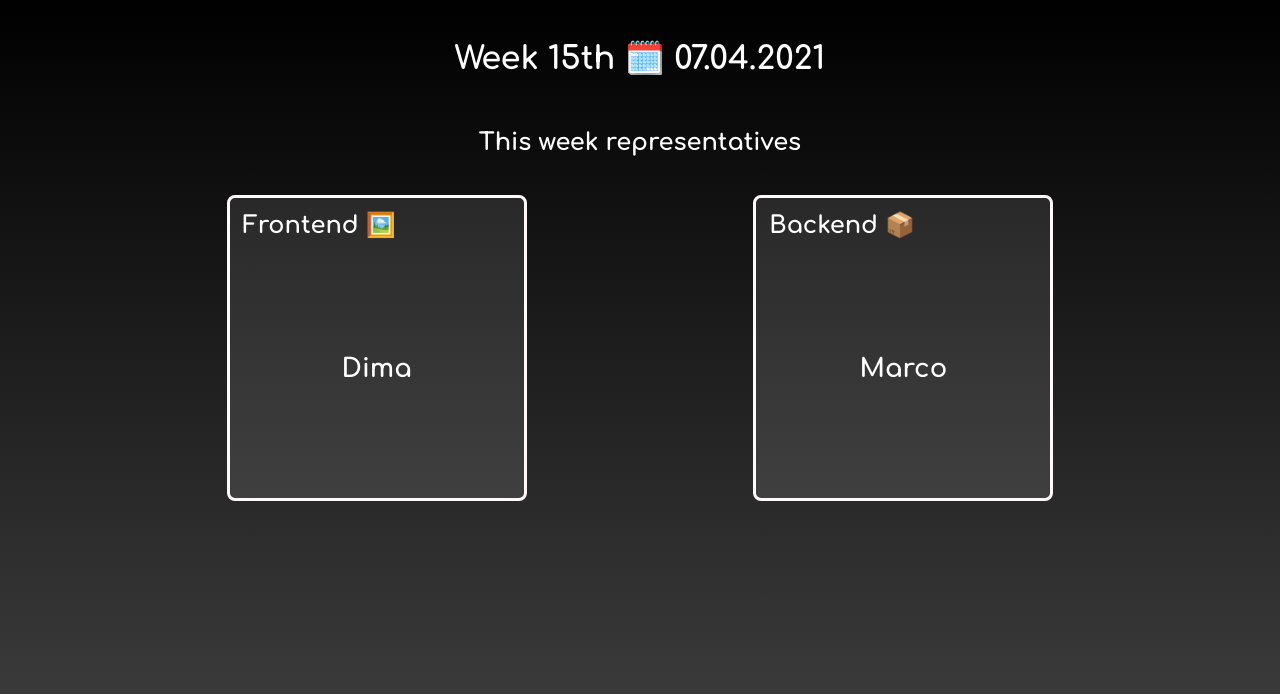
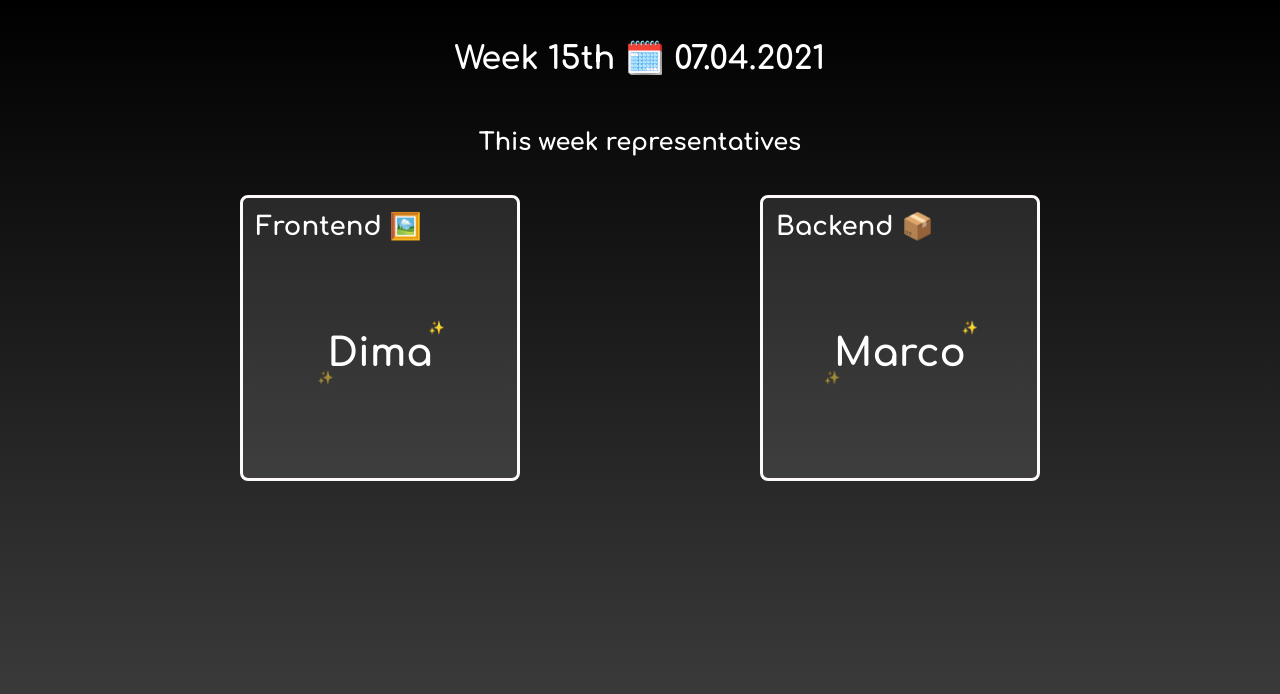
Before and after one commit to LeoSL/you-are-next, a React (Create React App) app: page / in a window 1280 px wide. Shown: the top 694 px of the page. Built offline with nearby package versions, Linux system fonts and the light colour scheme.

Commit message:
feat: change title & add some fancy animation

```diff
--- a/public/index.html
+++ b/public/index.html
@@ -11,7 +11,7 @@
     />
     <link rel="apple-touch-icon" href="%PUBLIC_URL%/logo192.png" />
     <link rel="manifest" href="%PUBLIC_URL%/manifest.json" />
-    <title>Fish Bowl Representatives</title>
+    <title>You are next 🐟</title>
     <link rel="preconnect" href="https://fonts.gstatic.com">
     <link href="https://fonts.googleapis.com/css2?family=Comfortaa:wght@400;700&display=swap" rel="stylesheet">
   </head>
--- a/src/App.css
+++ b/src/App.css
@@ -1,16 +1,5 @@
 html {
   min-height: 100%;
-}
-
-.Background {
-  /* background-color: #282c34; */
-  min-height: 45vh;
-  display: flex;
-  flex-direction: column;
-  align-items: center;
-  justify-content: center;
-  font-size: calc(10px + 2vmin);
-  color: white;
 }
 
 .header {
@@ -38,35 +27,5 @@ html {
 }
 
 .col {
-  flex: 0 0 300px;
+  flex: 0 0 280px;
 }
-
-.card {
-  position: relative;
-  padding-bottom: 100%;
-  border: 3px solid snow;
-  border-radius: 8px;
-  background-color: rgba(255, 255, 255, .1);
-}
-
-.card__content {
-  position: absolute;
-  top: 0;
-  left: 0;
-  width: 100%;
-  height: 100%;
-  display: flex;
-  flex-direction: column;
-  padding: 1rem;
-}
-
-.card__label {
-  margin: 0 0 1rem;
-}
-
-.card__title {
-  margin: auto 0;
-  text-align: center;
-  font-size: 2rem;
-  font-weight: 700;
-}
--- a/src/App.js
+++ b/src/App.js
@@ -1,6 +1,9 @@
+import "./App.css";
+
 import dayjs from "dayjs";
 import weekOfYear from "dayjs/plugin/weekOfYear";
-import "./App.css";
+
+import PersonCard from "./components/PersonCard";
 
 const FIRST_WEEK = 15;
 
@@ -14,7 +17,7 @@ function App() {
   const backendIndexes = Object.keys(backendQueue);
 
   const thisWeek = dayjs().week();
-  const thisDay = dayjs().format('DD.MM.YYYY');
+  const thisDay = dayjs().format("DD.MM.YYYY");
 
   let frontendCurrentWeek = thisWeek;
   let backendCurrentWeek = thisWeek;
@@ -40,24 +43,10 @@ function App() {
         <h2 className="main-wrapper__subtitle">This week representatives</h2>
         <div className="row">
           <div className="col">
-            <div className="card">
-              <div className="card__content">
-                <h2 className="card__label">Frontend 🖼️</h2>
-                <div className="card__title">
-                  {frontendPerson}
-                </div>
-              </div>
-            </div>
+            <PersonCard title="Frontend 🖼️" personName={frontendPerson} />
           </div>
           <div className="col">
-            <div className="card">
-              <div className="card__content">
-                <h2 className="card__label">Backend 📦</h2>
-                <div className="card__title">
-                  {backendPerson}
-                </div>
-              </div>
-            </div>
+            <PersonCard title="Backend 📦" personName={backendPerson} />
           </div>
         </div>
       </main>
--- /dev/null
+++ b/src/components/PersonCard.css
@@ -0,0 +1,66 @@
+.card {
+  position: relative;
+  margin-bottom: 1rem;
+  padding-bottom: 100%;
+  border: 3px solid snow;
+  border-radius: 8px;
+  background-color: rgba(255, 255, 255, .1);
+}
+
+.card__content {
+  position: absolute;
+  top: 0;
+  left: 0;
+  width: 100%;
+  height: 100%;
+  display: flex;
+  flex-direction: column;
+  padding: 1rem;
+}
+
+.card__label {
+  margin: 0;
+  font-size: 2rem;
+}
+
+.card__title {
+  margin: auto 0;
+  text-align: center;
+  font-size: 3rem;
+  font-weight: 700;
+}
+
+.card__title span {
+  position: relative;
+}
+
+.card__title span::before,
+.card__title span::after {
+  position: absolute;
+  content: '✨';
+  font-size: 1rem;
+  animation: spark 2s infinite ease-in-out forwards;
+}
+
+.card__title span::before {
+  bottom: -10px;
+  left: -10px;
+}
+
+.card__title span::after {
+  top: -12px;
+  right: -12px;
+  animation-delay: .4s;
+}
+
+@keyframes spark {
+  0% {
+    opacity: 0;
+  }
+  50% {
+    opacity: 1;
+  }
+  100% {
+    opacity: 0;
+  }
+}
--- /dev/null
+++ b/src/components/PersonCard.js
@@ -0,0 +1,20 @@
+import "./PersonCard.css";
+
+import React from "react";
+
+const PersonCard = ({ title, personName }) => {
+  return (
+    <div className="card">
+      <div className="card__content">
+        <h2 className="card__label">{title}</h2>
+        <div className="card__title">
+          <span>
+            {personName}
+          </span>
+        </div>
+      </div>
+    </div>
+  );
+};
+
+export default PersonCard;
```
Also changed, not shown: public/manifest.json.
